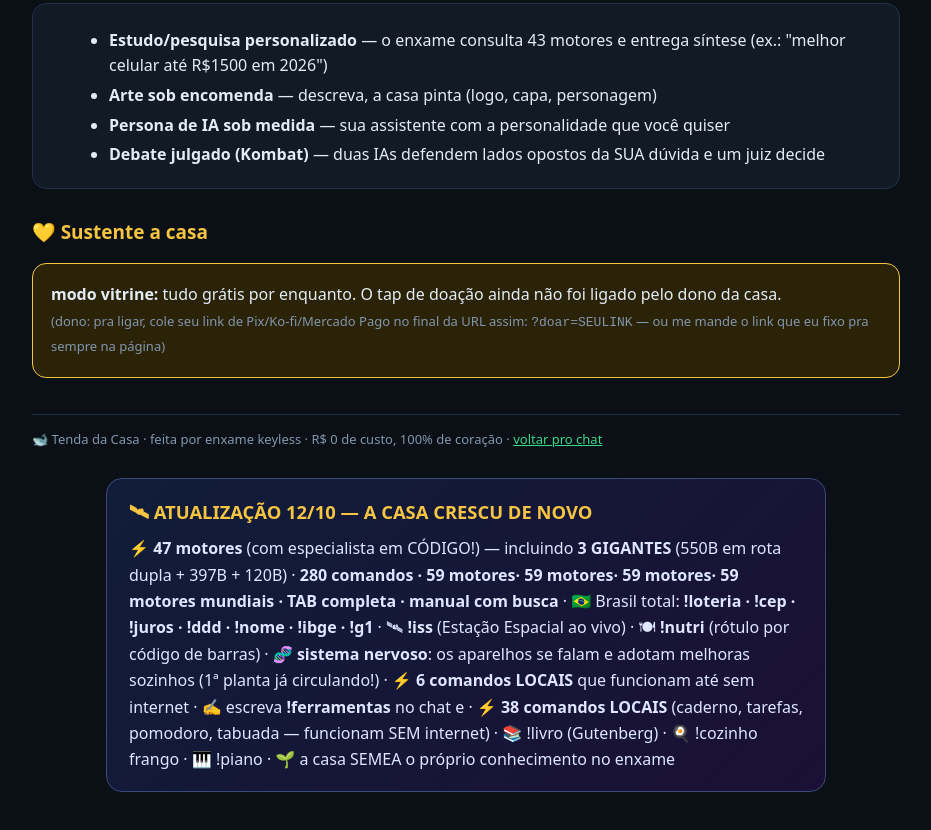
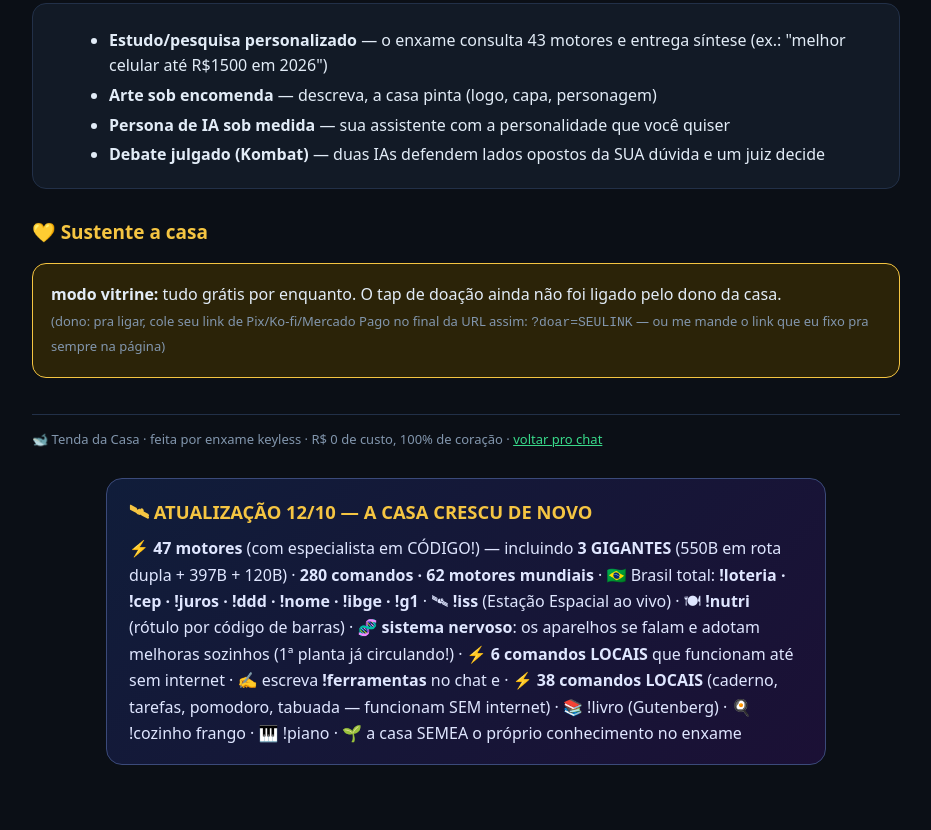
Before and after one commit to reboclbrank-max/site, a plain HTML site: page vitrina.html in a window 1280 px wide. Shown: the part 860-1690 px from the top of the page, without its empty margins (174-1105 px from the left). Drawn offline with Linux system fonts and the light colour scheme.

Commit message:
vitrina: 280 comandos · 62 motores (conserto de texto duplicado da vitrine)

```diff
--- a/vitrina.html
+++ b/vitrina.html
@@ -85,7 +85,7 @@ if (p && /^https?:\/\//.test(p)) {
 </script>
 <section style="margin:28px auto;max-width:720px;padding:18px 22px;border-radius:16px;background:linear-gradient(135deg,#101d3a,#1b1035);border:1px solid #3b4a7a;color:#dfe6ff;font-family:system-ui,sans-serif;line-height:1.65">
 <h2 style="margin:0 0 8px;font-size:1.15em">🛰 ATUALIZAÇÃO 12/10 — A CASA CRESCU DE NOVO</h2>
-<p style="margin:0">⚡ <b>47 motores</b> (com especialista em CÓDIGO!) — incluindo <b>3 GIGANTES</b> (550B em rota dupla + 397B + 120B) · <b>280 comandos · 59 motores· 59 motores· 59 motores· 59 motores mundiais · TAB completa · manual com busca</b> · 🇧🇷 Brasil total: <b>!loteria · !cep · !juros · !ddd · !nome · !ibge · !g1</b> · 🛰 <b>!iss</b> (Estação Espacial ao vivo) · 🍽 <b>!nutri</b> (rótulo por código de barras) · 🧬 <b>sistema nervoso</b>: os aparelhos se falam e adotam melhoras sozinhos (1ª planta já circulando!) · ⚡ <b>6 comandos LOCAIS</b> que funcionam até sem internet · ✍️ escreva <b>!ferramentas</b> no chat e  · ⚡ <b>38 comandos LOCAIS</b> (caderno, tarefas, pomodoro, tabuada — funcionam SEM internet) · 📚 !livro (Gutenberg) · 🍳 !cozinho frango · 🎹 !piano · 🌱 a casa SEMEA o próprio conhecimento no enxame</p>
+<p style="margin:0">⚡ <b>47 motores</b> (com especialista em CÓDIGO!) — incluindo <b>3 GIGANTES</b> (550B em rota dupla + 397B + 120B) · <b>280 comandos · 62 motores mundiais</b> · 🇧🇷 Brasil total: <b>!loteria · !cep · !juros · !ddd · !nome · !ibge · !g1</b> · 🛰 <b>!iss</b> (Estação Espacial ao vivo) · 🍽 <b>!nutri</b> (rótulo por código de barras) · 🧬 <b>sistema nervoso</b>: os aparelhos se falam e adotam melhoras sozinhos (1ª planta já circulando!) · ⚡ <b>6 comandos LOCAIS</b> que funcionam até sem internet · ✍️ escreva <b>!ferramentas</b> no chat e  · ⚡ <b>38 comandos LOCAIS</b> (caderno, tarefas, pomodoro, tabuada — funcionam SEM internet) · 📚 !livro (Gutenberg) · 🍳 !cozinho frango · 🎹 !piano · 🌱 a casa SEMEA o próprio conhecimento no enxame</p>
 </section>
 </body>
 </html>
```
